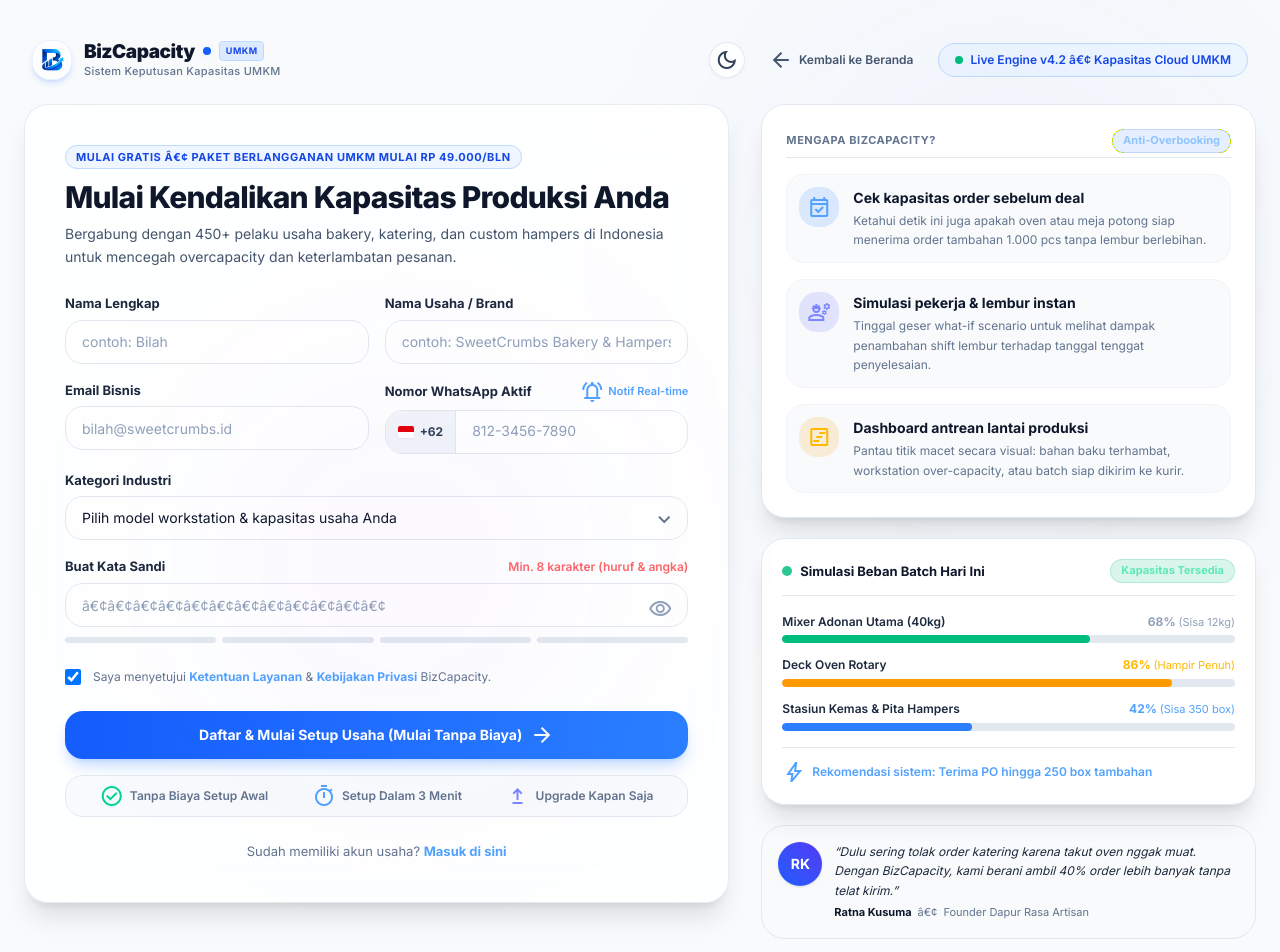
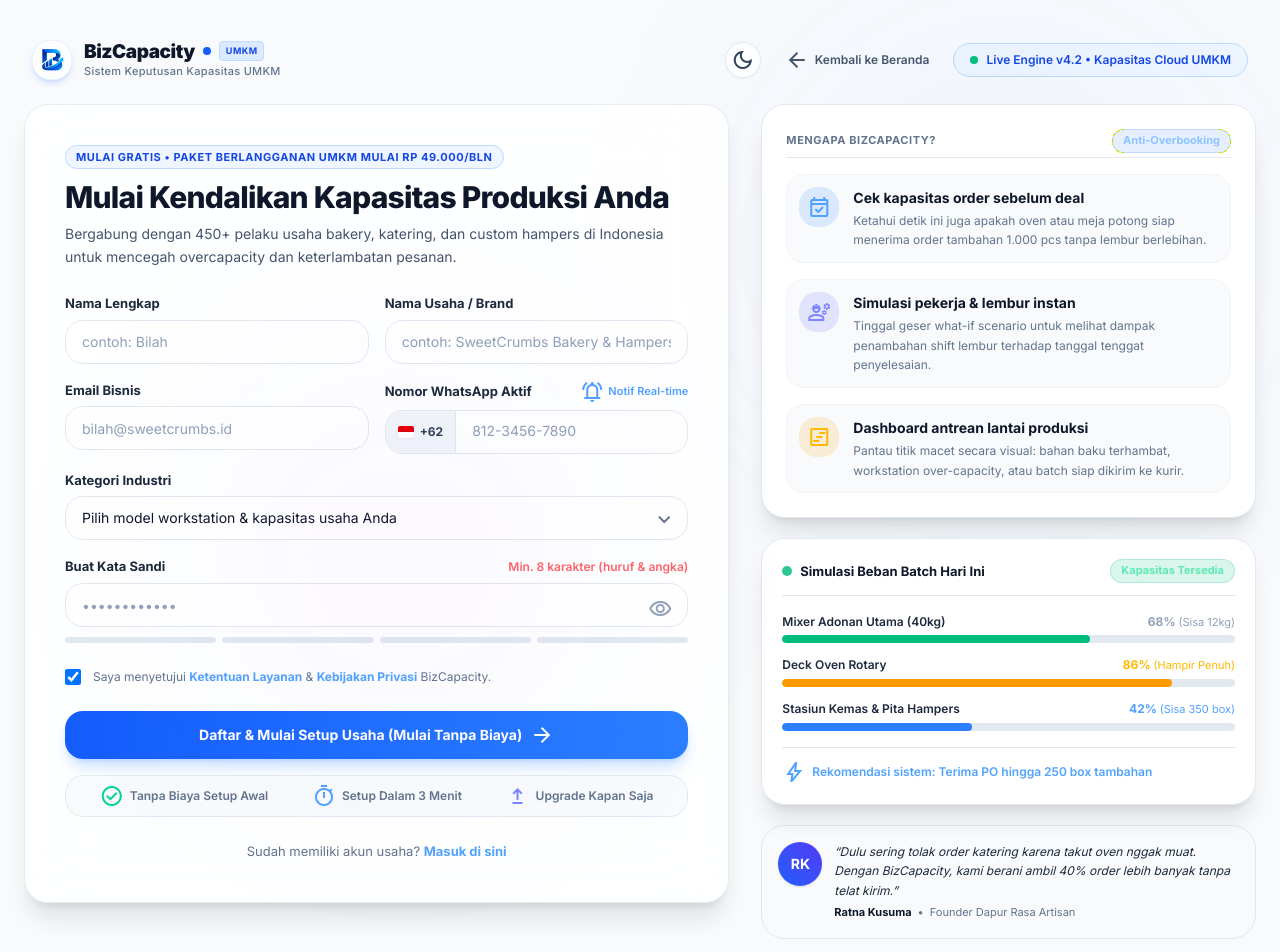
Before and after one commit to bilaaah/jangandikasitau, a Next.js app: page /register in a window 1280 px wide. Shown: the top 952 px of the page. Built offline with nearby package versions, Linux system fonts and the light colour scheme.

Commit message:
fix(ui): remove redundant close button in modals and fix text contrast in light mode for new order page

```diff
--- a/src/app/orders/new/page.tsx
+++ b/src/app/orders/new/page.tsx
@@ -18,19 +18,19 @@ export default async function NewOrderPage() {
     <DashboardShell>
       <div className="container max-w-6xl mx-auto px-4 sm:px-8 py-8 space-y-8">
         {/* Breadcrumb / Top Bar */}
-        <div className="flex items-center gap-2 text-xs text-[#94A3B8]">
-          <Link href="/orders" className="hover:text-[#F1F5F9] transition-colors">
+        <div className="flex items-center gap-2 text-xs text-slate-500 dark:text-[#94A3B8]">
+          <Link href="/orders" className="hover:text-blue-600 dark:hover:text-[#F1F5F9] transition-colors">
             Pesanan
           </Link>
           <span>/</span>
-          <span className="text-[#F1F5F9] font-semibold">Evaluasi Pesanan Baru</span>
+          <span className="text-slate-900 dark:text-[#F1F5F9] font-semibold">Evaluasi Pesanan Baru</span>
         </div>
 
-        <div className="pb-4 border-b border-white/[0.08]">
-          <h1 className="text-2xl sm:text-3xl font-extrabold tracking-tight text-[#F1F5F9]">
+        <div className="pb-4 border-b border-slate-200/80 dark:border-white/[0.08]">
+          <h1 className="text-2xl sm:text-3xl font-extrabold tracking-tight text-slate-900 dark:text-[#F1F5F9]">
             Evaluasi Pesanan Baru &amp; Cek Kapasitas
           </h1>
-          <p className="mt-1 text-sm text-[#94A3B8]">
+          <p className="mt-1 text-sm text-slate-600 dark:text-[#94A3B8]">
             Simulasikan kelayakan beban kerja secara real-time, periksa kekurangan bahan baku, dan hitung delivery buffer sebelum menerima PO pelanggan.
           </p>
         </div>
--- a/src/app/register/page.tsx
+++ b/src/app/register/page.tsx
@@ -92,7 +92,7 @@ export default function RegisterPage() {
             <div className="hidden sm:flex items-center space-x-2 bg-blue-50 dark:bg-blue-500/[0.10] border border-blue-200 dark:border-blue-500/20 px-4 py-1.5 rounded-full">
               <span className="inline-block w-2 h-2 rounded-full bg-emerald-500 animate-pulse" />
               <span className="text-[12px] text-blue-700 dark:text-blue-300 font-semibold">
-                Live Engine v4.2 â€¢ Kapasitas Cloud UMKM
+                Live Engine v4.2 • Kapasitas Cloud UMKM
               </span>
             </div>
           </div>
@@ -104,7 +104,7 @@ export default function RegisterPage() {
           <div className="lg:col-span-7 bg-white/85 dark:bg-white/[0.04] backdrop-blur-2xl rounded-2xl border border-slate-200/80 dark:border-white/[0.08] shadow-xl dark:shadow-2xl dark:shadow-black/30 p-6 sm:p-10">
             <div className="mb-6">
               <span className="text-[11px] font-bold uppercase tracking-wider text-blue-700 dark:text-blue-300 bg-blue-50 dark:bg-blue-500/[0.10] px-2.5 py-1 rounded-full border border-blue-200 dark:border-blue-500/20">
-                Mulai Gratis â€¢ Paket Berlangganan UMKM Mulai Rp 49.000/bln
+                Mulai Gratis • Paket Berlangganan UMKM Mulai Rp 49.000/bln
               </span>
               <h1 className="text-2xl sm:text-3xl font-extrabold text-slate-900 dark:text-[#F1F5F9] tracking-tight mt-3 mb-2">
                 Mulai Kendalikan Kapasitas Produksi Anda
@@ -248,7 +248,7 @@ export default function RegisterPage() {
                     required
                     value={password}
                     onChange={(e) => setPassword(e.target.value)}
-                    placeholder="â€¢â€¢â€¢â€¢â€¢â€¢â€¢â€¢â€¢â€¢â€¢â€¢"
+                    placeholder="••••••••••••"
                     className="w-full h-11 px-4 pr-10 rounded-xl bg-white dark:bg-white/[0.05] text-slate-900 dark:text-[#F1F5F9] border border-slate-200 dark:border-white/[0.10] placeholder:text-slate-400 dark:placeholder:text-[#64748B] focus:bg-white dark:focus:bg-white/[0.08] focus:border-blue-500 focus:outline-none focus:ring-2 focus:ring-blue-500/25 transition-all text-[14px]"
                   />
                   <button
@@ -518,7 +518,7 @@ export default function RegisterPage() {
                 </p>
                 <div className="mt-1 flex items-center gap-1.5 text-[11px]">
                   <span className="font-bold text-slate-900 dark:text-[#F1F5F9]">Ratna Kusuma</span>
-                  <span className="text-[#64748B]">â€¢</span>
+                  <span className="text-[#64748B]">•</span>
                   <span className="text-slate-500 dark:text-[#94A3B8]">Founder Dapur Rasa Artisan</span>
                 </div>
               </div>
--- a/src/components/products/ProductManagementView.tsx
+++ b/src/components/products/ProductManagementView.tsx
@@ -177,13 +177,10 @@ export function ProductManagementView({
       {isFormOpen && (
         <div className="fixed inset-0 z-50 flex items-center justify-center overflow-y-auto bg-slate-900/60 p-4">
           <form onSubmit={handleSave} className="my-auto max-h-[92vh] w-full max-w-xl space-y-4 overflow-y-auto rounded-2xl bg-white dark:bg-slate-800 p-6 shadow-2xl border border-slate-200 dark:border-slate-700">
-            <div className="flex items-start justify-between">
-              <div>
+            <div>
                 <p className="text-xs font-bold uppercase text-blue-700 dark:text-blue-400">{editing ? "Ubah produk" : "Produk baru"}</p>
                 <h2 className="text-lg font-extrabold text-slate-900 dark:text-slate-50">Detail Produk &amp; BOM</h2>
               </div>
-              <button type="button" onClick={closeForm} aria-label="Tutup formulir" className="rounded-lg px-2 py-1 text-slate-500 dark:text-slate-400 hover:bg-slate-100 dark:hover:bg-slate-700">✕</button>
-            </div>
             <label className="block space-y-1 text-xs font-semibold text-slate-700 dark:text-slate-300">
               Nama produk
               <input required maxLength={120} value={name} onChange={(event) => setName(event.target.value)} className={inputClass} />
--- a/src/components/resources/ResourceManagementView.tsx
+++ b/src/components/resources/ResourceManagementView.tsx
@@ -27,9 +27,9 @@ const inputClass =
 
 function getFreshness(updatedAt: Date): Freshness {
   const ageHours = Math.max(0, Date.now() - new Date(updatedAt).getTime()) / 3_600_000;
-  if (ageHours <= 24) return { label: "Terkini Â· < 24 jam", className: "bg-emerald-50 dark:bg-emerald-900/30 text-emerald-700 dark:text-emerald-400" };
-  if (ageHours <= 24 * 7) return { label: "Perlu diperbarui Â· < 7 hari", className: "bg-amber-50 dark:bg-amber-900/30 text-amber-800 dark:text-amber-400" };
-  return { label: "Usang Â· lebih dari 7 hari", className: "bg-rose-50 dark:bg-rose-900/30 text-rose-700 dark:text-rose-400" };
+  if (ageHours <= 24) return { label: "Terkini · < 24 jam", className: "bg-emerald-50 dark:bg-emerald-900/30 text-emerald-700 dark:text-emerald-400" };
+  if (ageHours <= 24 * 7) return { label: "Perlu diperbarui · < 7 hari", className: "bg-amber-50 dark:bg-amber-900/30 text-amber-800 dark:text-amber-400" };
+  return { label: "Usang · lebih dari 7 hari", className: "bg-rose-50 dark:bg-rose-900/30 text-rose-700 dark:text-rose-400" };
 }
 
 export function ResourceManagementView({
@@ -217,14 +217,11 @@ export function ResourceManagementView({
       {isFormOpen && (
         <div className="fixed inset-0 z-50 flex items-center justify-center overflow-y-auto bg-slate-900/60 p-4">
           <form onSubmit={handleSave} className="my-auto w-full max-w-lg space-y-4 rounded-2xl bg-white dark:bg-slate-800 p-6 shadow-2xl border border-slate-200 dark:border-slate-700">
-            <div className="flex items-start justify-between">
-              <div>
-                <p className="text-xs font-bold uppercase text-blue-700">{editing ? "Ubah data" : "Data baru"}</p>
-                <h2 className="text-lg font-extrabold text-slate-900 dark:text-slate-50">
-                  {activeTab === "workers" ? "Pekerja" : activeTab === "machines" ? "Mesin" : "Bahan Baku"}
-                </h2>
-              </div>
-              <button type="button" onClick={() => setIsFormOpen(false)} aria-label="Tutup formulir" className="rounded-lg px-2 py-1 text-slate-500 dark:text-slate-400 hover:bg-slate-100 dark:hover:bg-slate-700">âœ•</button>
+            <div>
+              <p className="text-xs font-bold uppercase text-blue-700">{editing ? "Ubah data" : "Data baru"}</p>
+              <h2 className="text-lg font-extrabold text-slate-900 dark:text-slate-50">
+                {activeTab === "workers" ? "Pekerja" : activeTab === "machines" ? "Mesin" : "Bahan Baku"}
+              </h2>
             </div>
             <label className="block space-y-1 text-xs font-semibold text-slate-700 dark:text-slate-300">
               Nama
```
